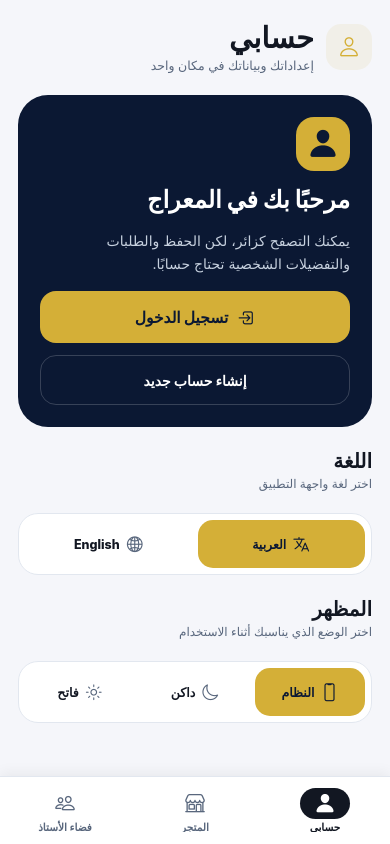
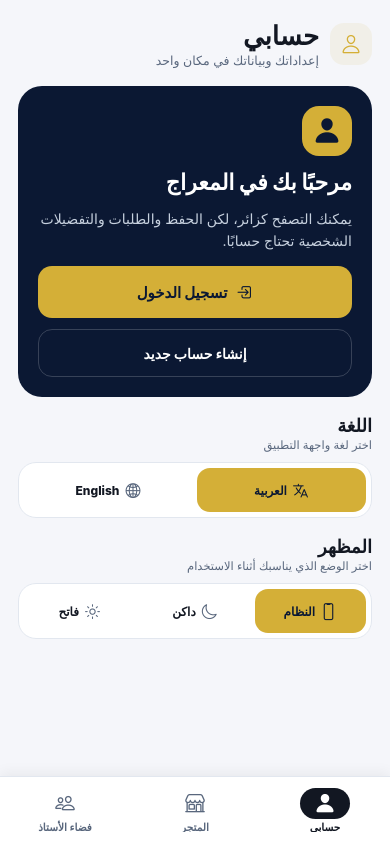
Before and after one commit to salempub1-dotcom/AppAlmiraj, a React Native app: screen /Profile in a window 390 px wide. Built offline with nearby package versions, Linux system fonts and the light colour scheme.

Commit message:
Polish profile hierarchy and unify account controls

```diff
--- a/src/features/profile/screens/ProfileScreen.tsx
+++ b/src/features/profile/screens/ProfileScreen.tsx
@@ -7,6 +7,7 @@ import { useTheme } from '../../../context/ThemeProvider';
 import { useIsAdmin } from '../../../hooks/useAdminAccess';
 import { getAdminCopy } from '../../../i18n/adminCopy';
 import { getCommunityCopy } from '../../../i18n/communityCopy';
+import { ui } from '../../../theme/ui';
 
 export function ProfileScreen({ navigation }: any) {
   const { session, isGuest, signOut } = useAuth();
@@ -17,6 +18,8 @@ export function ProfileScreen({ navigation }: any) {
   const communityCopy = getCommunityCopy(language);
   const align = isRTL ? 'right' as const : 'left' as const;
   const row = isRTL ? 'row-reverse' as const : 'row' as const;
+  const fullName = session?.user.user_metadata?.full_name?.trim?.() || session?.user.email?.split('@')[0] || '';
+  const initial = fullName ? fullName[0]?.toUpperCase() : 'A';
 
   const themes = [
     { key: 'system' as const, label: t('profile.system'), icon: 'phone-portrait-outline' as const },
@@ -28,11 +31,32 @@ export function ProfileScreen({ navigation }: any) {
     { key: 'en', label: t('common.english') }
   ];
 
+  const MenuItem = ({ icon, title, text, onPress, accent = false }: { icon: any; title: string; text: string; onPress?: () => void; accent?: boolean }) => (
+    <Pressable
+      disabled={!onPress}
+      onPress={onPress}
+      style={({ pressed }) => [
+        styles.menuItem,
+        { backgroundColor: colors.card, borderColor: colors.border, flexDirection: row },
+        pressed && onPress ? styles.pressed : null
+      ]}
+    >
+      <Ionicons name={isRTL ? 'chevron-back' : 'chevron-forward'} size={17} color={colors.muted} />
+      <View style={styles.menuCopy}>
+        <Text style={[styles.menuTitle, { color: colors.text, textAlign: align }]}>{title}</Text>
+        <Text style={[styles.menuText, { color: colors.muted, textAlign: align }]}>{text}</Text>
+      </View>
+      <View style={[styles.menuIcon, { backgroundColor: accent ? `${colors.primary}18` : colors.surface }]}>
+        <Ionicons name={icon} size={21} color={accent ? colors.primary : colors.text} />
+      </View>
+    </Pressable>
+  );
+
   return (
     <Screen scroll style={styles.page}>
       <View style={[styles.headerRow, { flexDirection: row }]}>
         <View style={[styles.headerIcon, { backgroundColor: `${colors.primary}18` }]}>
-          <Ionicons name="person-outline" size={22} color={colors.primary} />
+          <Ionicons name="person-outline" size={21} color={colors.primary} />
         </View>
         <View style={styles.headerCopy}>
           <Text style={[styles.title, { color: colors.text, textAlign: align }]}>{t('profile.title')}</Text>
@@ -42,118 +66,137 @@ export function ProfileScreen({ navigation }: any) {
 
       {isGuest ? (
         <View style={[styles.guestHero, { alignItems: isRTL ? 'flex-end' : 'flex-start' }]}>
-          <View style={styles.guestAvatar}><Ionicons name="person" size={31} color="#0B1833" /></View>
+          <View style={styles.guestAvatar}><Ionicons name="person" size={28} color="#0B1833" /></View>
           <Text style={[styles.guestTitle, { textAlign: align }]}>{t('profile.welcome')}</Text>
           <Text style={[styles.guestText, { textAlign: align, writingDirection: isRTL ? 'rtl' : 'ltr' }]}>{t('profile.guestText')}</Text>
-          <Pressable onPress={() => navigation.navigate('SignIn')} style={[styles.primaryButton, { flexDirection: row }]}>
-            <Ionicons name="log-in-outline" size={19} color="#0B1833" />
+          <Pressable onPress={() => navigation.navigate('SignIn')} style={({ pressed }) => [styles.primaryButton, { flexDirection: row }, pressed && styles.pressed]}>
+            <Ionicons name="log-in-outline" size={18} color="#0B1833" />
             <Text style={styles.primaryButtonText}>{t('profile.signIn')}</Text>
           </Pressable>
-          <Pressable onPress={() => navigation.navigate('SignUp')} style={styles.secondaryButton}><Text style={styles.secondaryButtonText}>{t('profile.signUp')}</Text></Pressable>
+          <Pressable onPress={() => navigation.navigate('SignUp')} style={({ pressed }) => [styles.secondaryButton, pressed && styles.pressed]}>
+            <Text style={styles.secondaryButtonText}>{t('profile.signUp')}</Text>
+          </Pressable>
         </View>
       ) : (
-        <View style={[styles.accountCard, { backgroundColor: '#132443', borderColor: '#233756', flexDirection: row }]}>
-          <View style={[styles.avatar, { backgroundColor: '#E8C568' }]}><Ionicons name="person" size={28} color="#0B1833" /></View>
+        <View style={styles.accountCard}>
+          <View style={[styles.accountTop, { flexDirection: row }]}>
+            <View style={styles.avatar}><Text style={styles.avatarText}>{initial}</Text></View>
             <View style={styles.accountCopy}>
-            <Text style={[styles.accountLabel, { color: '#E8C568', textAlign: align }]}>{t('profile.teacherAccount')}</Text>
-            <Text numberOfLines={1} style={[styles.email, { color: '#FFFFFF', textAlign: align }]}>{session?.user.email}</Text>
+              <View style={[styles.accountLabelRow, { flexDirection: row }]}>
+                <Text style={[styles.accountLabel, { textAlign: align }]}>{t('profile.teacherAccount')}</Text>
+                <View style={styles.teacherChip}><Ionicons name="school-outline" size={13} color="#D4AF37" /></View>
               </View>
-          <View style={[styles.verified, { backgroundColor: '#233756' }]}><Ionicons name="school-outline" size={20} color="#E8C568" /></View>
+              <Text numberOfLines={1} style={[styles.accountName, { textAlign: align }]}>{fullName}</Text>
+              <Text numberOfLines={1} style={[styles.email, { textAlign: align }]}>{session?.user.email}</Text>
+            </View>
+          </View>
+          <Pressable onPress={() => navigation.navigate('EditProfile')} style={({ pressed }) => [styles.editInline, { flexDirection: row }, pressed && styles.pressed]}>
+            <Ionicons name="create-outline" size={16} color="#E8C568" />
+            <Text style={styles.editInlineText}>{t('profile.editProfile')}</Text>
+          </Pressable>
         </View>
       )}
 
       {!isGuest && (
+        <View style={styles.sectionBlock}>
+          <Text style={[styles.sectionLabel, { color: colors.muted, textAlign: align }]}>{language === 'ar' ? 'حسابك' : 'Your account'}</Text>
           <View style={styles.menuList}>
-          <Pressable onPress={() => navigation.navigate('EditProfile')} style={[styles.menuItem, { backgroundColor: colors.card, borderColor: colors.border, flexDirection: row }]}>
-            <Ionicons name={isRTL ? 'chevron-back' : 'chevron-forward'} size={18} color={colors.muted} />
-            <View style={styles.menuCopy}>
-              <Text style={[styles.menuTitle, { color: colors.text, textAlign: align }]}>{t('profile.editProfile')}</Text>
-              <Text style={[styles.menuText, { color: colors.muted, textAlign: align }]}>{t('profile.editProfileText')}</Text>
+            <MenuItem icon="create-outline" title={t('profile.editProfile')} text={t('profile.editProfileText')} onPress={() => navigation.navigate('EditProfile')} />
+            <MenuItem icon="bag-handle-outline" title={t('profile.orders')} text={t('profile.ordersText')} />
+            <MenuItem icon="people-outline" title={communityCopy.entry.title} text={communityCopy.entry.subtitle} onPress={() => navigation.navigate('Community')} />
+            {isAdmin && <MenuItem accent icon="library-outline" title={adminCopy.entry.title} text={adminCopy.entry.subtitle} onPress={() => navigation.navigate('ContentManager')} />}
+            {isAdmin && <MenuItem accent icon="shield-checkmark-outline" title={adminCopy.communityModerationEntry.title} text={adminCopy.communityModerationEntry.subtitle} onPress={() => navigation.navigate('CommunityModeration')} />}
           </View>
-            <View style={[styles.menuIcon, { backgroundColor: colors.surface }]}><Ionicons name="create-outline" size={23} color={colors.text} /></View>
-          </Pressable>
-
-          <View style={[styles.menuItem, { backgroundColor: colors.card, borderColor: colors.border, flexDirection: row }]}>
-            <Ionicons name={isRTL ? 'chevron-back' : 'chevron-forward'} size={18} color={colors.muted} />
-            <View style={styles.menuCopy}>
-              <Text style={[styles.menuTitle, { color: colors.text, textAlign: align }]}>{t('profile.orders')}</Text>
-              <Text style={[styles.menuText, { color: colors.muted, textAlign: align }]}>{t('profile.ordersText')}</Text>
-            </View>
-            <View style={[styles.menuIcon, { backgroundColor: colors.surface }]}><Ionicons name="bag-handle-outline" size={23} color={colors.text} /></View>
-          </View>
-
-          <Pressable onPress={() => navigation.navigate('Community')} style={[styles.menuItem, { backgroundColor: colors.card, borderColor: colors.border, flexDirection: row }]}>
-            <Ionicons name={isRTL ? 'chevron-back' : 'chevron-forward'} size={18} color={colors.muted} />
-            <View style={styles.menuCopy}>
-              <Text style={[styles.menuTitle, { color: colors.text, textAlign: align }]}>{communityCopy.entry.title}</Text>
-              <Text style={[styles.menuText, { color: colors.muted, textAlign: align }]}>{communityCopy.entry.subtitle}</Text>
-            </View>
-            <View style={[styles.menuIcon, { backgroundColor: colors.surface }]}><Ionicons name="people-outline" size={23} color={colors.text} /></View>
-          </Pressable>
-
-          {isAdmin && (
-            <Pressable onPress={() => navigation.navigate('ContentManager')} style={[styles.menuItem, { backgroundColor: colors.card, borderColor: colors.border, flexDirection: row }]}>
-              <Ionicons name={isRTL ? 'chevron-back' : 'chevron-forward'} size={18} color={colors.muted} />
-              <View style={styles.menuCopy}>
-                <Text style={[styles.menuTitle, { color: colors.text, textAlign: align }]}>{adminCopy.entry.title}</Text>
-                <Text style={[styles.menuText, { color: colors.muted, textAlign: align }]}>{adminCopy.entry.subtitle}</Text>
-              </View>
-              <View style={[styles.menuIcon, { backgroundColor: `${colors.primary}16` }]}><Ionicons name="library-outline" size={20} color={colors.primary} /></View>
-            </Pressable>
-          )}
-
-          {isAdmin && (
-            <Pressable onPress={() => navigation.navigate('CommunityModeration')} style={[styles.menuItem, { backgroundColor: colors.card, borderColor: colors.border, flexDirection: row }]}>
-              <Ionicons name={isRTL ? 'chevron-back' : 'chevron-forward'} size={18} color={colors.muted} />
-              <View style={styles.menuCopy}>
-                <Text style={[styles.menuTitle, { color: colors.text, textAlign: align }]}>{adminCopy.communityModerationEntry.title}</Text>
-                <Text style={[styles.menuText, { color: colors.muted, textAlign: align }]}>{adminCopy.communityModerationEntry.subtitle}</Text>
-              </View>
-              <View style={[styles.menuIcon, { backgroundColor: `${colors.primary}16` }]}><Ionicons name="shield-checkmark-outline" size={20} color={colors.primary} /></View>
-            </Pressable>
-          )}
         </View>
       )}
 
+      <View style={styles.sectionBlock}>
         <View>
           <Text style={[styles.sectionTitle, { color: colors.text, textAlign: align }]}>{t('profile.language')}</Text>
           <Text style={[styles.sectionText, { color: colors.muted, textAlign: align }]}>{t('profile.languageText')}</Text>
         </View>
-      <View style={[styles.themeSelector, { backgroundColor: colors.card, borderColor: colors.border, flexDirection: row }]}>
+        <View style={[styles.selector, { backgroundColor: colors.card, borderColor: colors.border, flexDirection: row }]}>
           {languages.map((item) => {
             const active = language === item.key;
-          return <Pressable key={item.key} onPress={() => setLanguage(item.key)} style={[styles.themeItem, { flexDirection: row }, active && { backgroundColor: colors.primary }]}>
-            <Ionicons name={item.key === 'ar' ? 'language-outline' : 'globe-outline'} size={18} color={active ? '#0B1833' : colors.muted} />
-            <Text style={[styles.themeText, { color: active ? '#0B1833' : colors.text }]}>{item.label}</Text>
-          </Pressable>;
+            return (
+              <Pressable key={item.key} onPress={() => setLanguage(item.key)} style={({ pressed }) => [styles.selectorItem, { flexDirection: row }, active && { backgroundColor: colors.primary }, pressed && styles.pressed]}>
+                <Ionicons name={item.key === 'ar' ? 'language-outline' : 'globe-outline'} size={17} color={active ? '#0B1833' : colors.muted} />
+                <Text style={[styles.selectorText, { color: active ? '#0B1833' : colors.text }]}>{item.label}</Text>
+              </Pressable>
+            );
           })}
         </View>
+      </View>
 
+      <View style={styles.sectionBlock}>
         <View>
           <Text style={[styles.sectionTitle, { color: colors.text, textAlign: align }]}>{t('profile.appearance')}</Text>
           <Text style={[styles.sectionText, { color: colors.muted, textAlign: align }]}>{t('profile.appearanceText')}</Text>
         </View>
-      <View style={[styles.themeSelector, { backgroundColor: colors.card, borderColor: colors.border, flexDirection: row }]}>
+        <View style={[styles.selector, { backgroundColor: colors.card, borderColor: colors.border, flexDirection: row }]}>
           {themes.map((item) => {
             const active = preference === item.key;
-          return <Pressable key={item.key} onPress={() => setPreference(item.key)} style={[styles.themeItem, { flexDirection: row }, active && { backgroundColor: colors.primary }]}>
-            <Ionicons name={item.icon} size={18} color={active ? '#0B1833' : colors.muted} />
-            <Text style={[styles.themeText, { color: active ? '#0B1833' : colors.text }]}>{item.label}</Text>
-          </Pressable>;
+            return (
+              <Pressable key={item.key} onPress={() => setPreference(item.key)} style={({ pressed }) => [styles.selectorItem, { flexDirection: row }, active && { backgroundColor: colors.primary }, pressed && styles.pressed]}>
+                <Ionicons name={item.icon} size={17} color={active ? '#0B1833' : colors.muted} />
+                <Text style={[styles.selectorText, { color: active ? '#0B1833' : colors.text }]}>{item.label}</Text>
+              </Pressable>
+            );
           })}
         </View>
+      </View>
 
-      {!isGuest && <Pressable onPress={() => signOut()} style={[styles.signOut, { borderColor: colors.border, flexDirection: row }]}><Ionicons name="log-out-outline" size={19} color={colors.danger} /><Text style={[styles.signOutText, { color: colors.danger }]}>{t('profile.signOut')}</Text></Pressable>}
+      {!isGuest && (
+        <Pressable onPress={() => signOut()} style={({ pressed }) => [styles.signOut, { borderColor: colors.border, flexDirection: row }, pressed && styles.pressed]}>
+          <Ionicons name="log-out-outline" size={18} color={colors.danger} />
+          <Text style={[styles.signOutText, { color: colors.danger }]}>{t('profile.signOut')}</Text>
+        </Pressable>
+      )}
     </Screen>
   );
 }
 
 const styles = StyleSheet.create({
-  page: { gap: 22 }, headerRow: { alignItems: 'center', gap: 12 }, headerIcon: { width: 46, height: 46, borderRadius: 15, alignItems: 'center', justifyContent: 'center' }, headerCopy: { flex: 1 },
-  title: { fontSize: 29, fontWeight: '900' }, subtitle: { marginTop: 3, fontSize: 12.5 },
-  guestHero: { backgroundColor: '#0B1833', borderRadius: 30, padding: 22, gap: 12 }, guestAvatar: { width: 54, height: 54, borderRadius: 18, backgroundColor: '#D4AF37', alignItems: 'center', justifyContent: 'center' }, guestTitle: { color: '#FFFFFF', fontSize: 24, lineHeight: 34, fontWeight: '900' }, guestText: { color: '#C6D0DE', lineHeight: 23 },
-  primaryButton: { width: '100%', minHeight: 52, borderRadius: 16, backgroundColor: '#D4AF37', gap: 8, alignItems: 'center', justifyContent: 'center', marginTop: 4 }, primaryButtonText: { color: '#0B1833', fontWeight: '900', fontSize: 15.5 }, secondaryButton: { width: '100%', minHeight: 50, borderRadius: 16, borderWidth: 1, borderColor: 'rgba(255,255,255,0.18)', alignItems: 'center', justifyContent: 'center' }, secondaryButtonText: { color: '#FFFFFF', fontWeight: '800' },
-  accountCard: { borderWidth: 1, borderRadius: 28, padding: 22, alignItems: 'center', gap: 14, minHeight: 124 }, avatar: { width: 56, height: 56, borderRadius: 20, alignItems: 'center', justifyContent: 'center' }, accountCopy: { flex: 1 }, accountLabel: { fontSize: 12, marginBottom: 7, fontWeight: '700' }, email: { fontWeight: '700', fontSize: 14 }, verified: { width: 36, height: 36, borderRadius: 12, alignItems: 'center', justifyContent: 'center' },
-  menuList: { gap: 10 }, menuItem: { borderWidth: 1, borderRadius: 22, padding: 16, alignItems: 'center', gap: 12 }, menuCopy: { flex: 1 }, menuTitle: { fontWeight: '800', fontSize: 15 }, menuText: { marginTop: 5, fontSize: 12, lineHeight: 18 }, menuIcon: { width: 46, height: 46, borderRadius: 16, alignItems: 'center', justifyContent: 'center' },
-  sectionTitle: { fontSize: 20, fontWeight: '900' }, sectionText: { marginTop: 3, fontSize: 12 }, themeSelector: { borderWidth: 1, borderRadius: 20, padding: 6, gap: 5 }, themeItem: { flex: 1, minHeight: 48, borderRadius: 15, gap: 6, alignItems: 'center', justifyContent: 'center' }, themeText: { fontWeight: '800', fontSize: 12.5 }, signOut: { borderWidth: 1, borderRadius: 18, minHeight: 52, gap: 8, alignItems: 'center', justifyContent: 'center' }, signOutText: { fontWeight: '900' }
+  page: { gap: 18 },
+  headerRow: { alignItems: 'center', gap: 11 },
+  headerIcon: { width: 42, height: 42, borderRadius: 14, alignItems: 'center', justifyContent: 'center' },
+  headerCopy: { flex: 1 },
+  title: { fontSize: 26, fontWeight: '900' },
+  subtitle: { marginTop: 2, fontSize: 12.5 },
+  guestHero: { backgroundColor: '#0B1833', borderRadius: ui.radius.xl, padding: 20, gap: 11 },
+  guestAvatar: { width: 50, height: 50, borderRadius: 17, backgroundColor: '#D4AF37', alignItems: 'center', justifyContent: 'center' },
+  guestTitle: { color: '#FFFFFF', fontSize: 22, lineHeight: 30, fontWeight: '900' },
+  guestText: { color: '#C6D0DE', lineHeight: 22, fontSize: 14 },
+  primaryButton: { width: '100%', minHeight: ui.controlHeight, borderRadius: ui.radius.md, backgroundColor: '#D4AF37', gap: 8, alignItems: 'center', justifyContent: 'center', marginTop: 3 },
+  primaryButtonText: { color: '#0B1833', fontWeight: '900', fontSize: 15 },
+  secondaryButton: { width: '100%', minHeight: ui.compactControlHeight, borderRadius: ui.radius.md, borderWidth: 1, borderColor: 'rgba(255,255,255,0.18)', alignItems: 'center', justifyContent: 'center' },
+  secondaryButtonText: { color: '#FFFFFF', fontWeight: '800' },
+  accountCard: { backgroundColor: '#132443', borderWidth: 1, borderColor: '#243858', borderRadius: ui.radius.xl, padding: 18, gap: 14 },
+  accountTop: { alignItems: 'center', gap: 13 },
+  avatar: { width: 54, height: 54, borderRadius: 18, backgroundColor: '#E8C568', alignItems: 'center', justifyContent: 'center' },
+  avatarText: { color: '#0B1833', fontSize: 22, fontWeight: '900' },
+  accountCopy: { flex: 1, minWidth: 0 },
+  accountLabelRow: { alignItems: 'center', gap: 7 },
+  accountLabel: { color: '#E8C568', fontSize: 11.5, fontWeight: '800' },
+  teacherChip: { width: 24, height: 24, borderRadius: 8, backgroundColor: '#233756', alignItems: 'center', justifyContent: 'center' },
+  accountName: { color: '#FFFFFF', fontWeight: '900', fontSize: 17, marginTop: 4 },
+  email: { color: '#C5CFDD', fontWeight: '600', fontSize: 12.5, marginTop: 2 },
+  editInline: { alignSelf: 'flex-start', alignItems: 'center', gap: 7, backgroundColor: '#233756', minHeight: 38, paddingHorizontal: 12, borderRadius: 12 },
+  editInlineText: { color: '#E8C568', fontWeight: '800', fontSize: 12.5 },
+  sectionBlock: { gap: 10 },
+  sectionLabel: { fontSize: 11.5, fontWeight: '800', textTransform: 'uppercase', letterSpacing: 0.5 },
+  menuList: { gap: 8 },
+  menuItem: { borderWidth: 1, borderRadius: ui.radius.lg, padding: 14, alignItems: 'center', gap: 11 },
+  menuCopy: { flex: 1 },
+  menuTitle: { fontWeight: '800', fontSize: 14.5 },
+  menuText: { marginTop: 3, fontSize: 11.5, lineHeight: 17 },
+  menuIcon: { width: 42, height: 42, borderRadius: 14, alignItems: 'center', justifyContent: 'center' },
+  sectionTitle: { fontSize: 18, fontWeight: '900' },
+  sectionText: { marginTop: 2, fontSize: 11.5 },
+  selector: { borderWidth: 1, borderRadius: ui.radius.lg, padding: 5, gap: 4 },
+  selectorItem: { flex: 1, minHeight: 44, borderRadius: 13, gap: 5, alignItems: 'center', justifyContent: 'center' },
+  selectorText: { fontWeight: '800', fontSize: 12 },
+  signOut: { borderWidth: 1, borderRadius: ui.radius.md, minHeight: ui.controlHeight, gap: 8, alignItems: 'center', justifyContent: 'center' },
+  signOutText: { fontWeight: '900' },
+  pressed: { opacity: 0.82, transform: [{ scale: 0.985 }] }
 });
```
Lines whose indentation alone changed are shown as unchanged.
